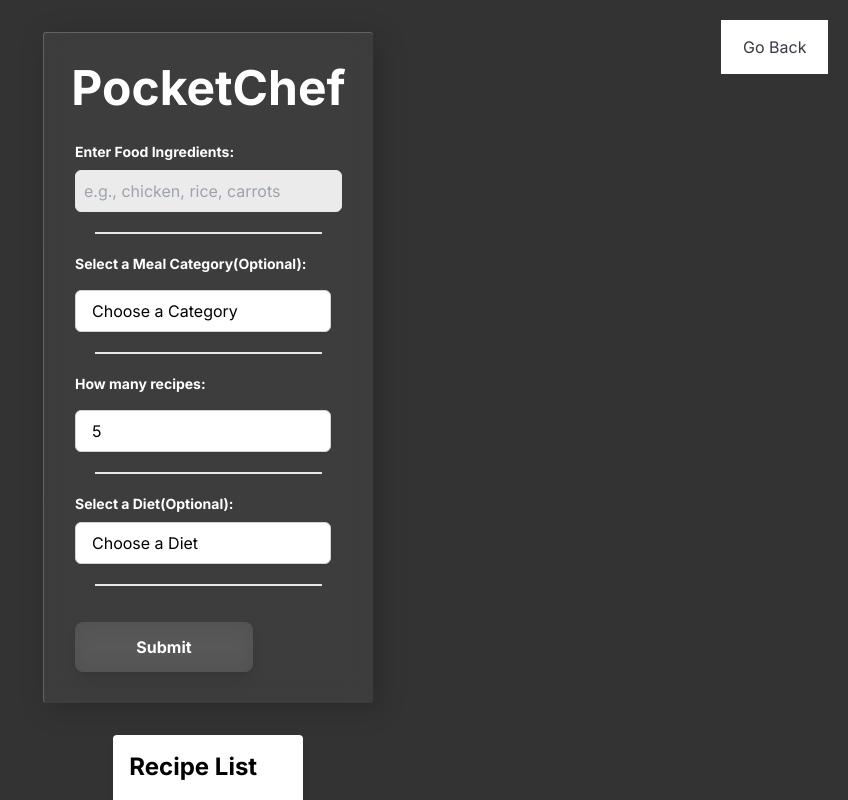
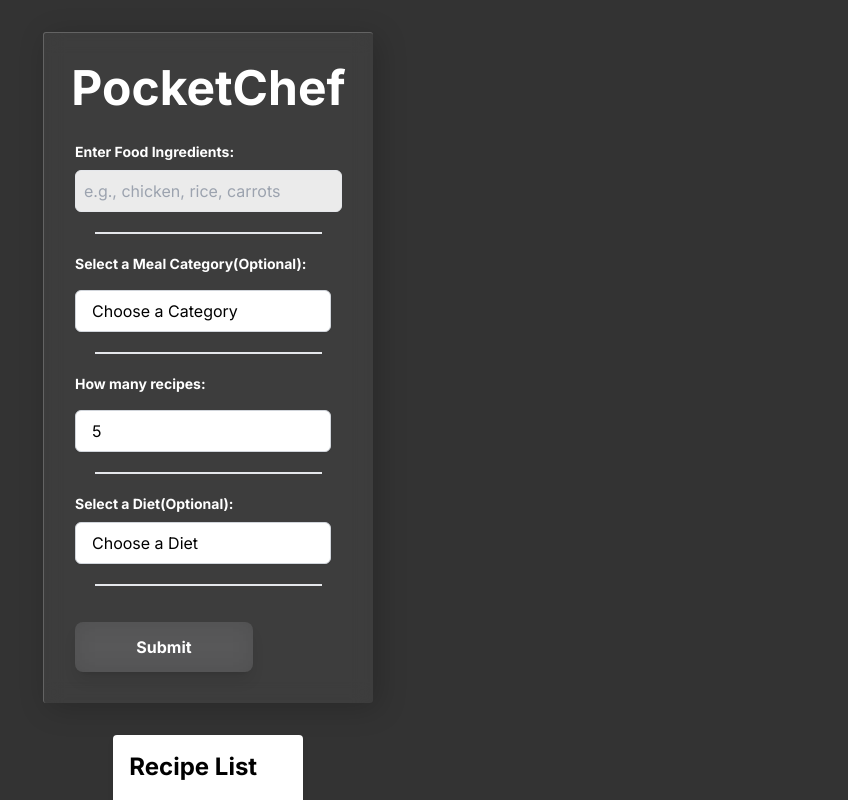
Before and after one commit to Skye967/PocketChef, a Next.js app: page /chef in a window 1280 px wide. Shown: the whole page, without its empty margins (432-1280 px from the left). Built offline with nearby package versions, Linux system fonts and the light colour scheme.

Commit message:
testing deployment

```diff
--- a/app/chef/page.tsx
+++ b/app/chef/page.tsx
@@ -9,12 +9,11 @@ import RecipeForm from '../components/RecipeForm';
 import { Recipe } from '../util/constants';
 import { RecipeListConstructor } from '../util/chatGPTParser';
 
-type ChefProps = {
-  flip: () => void
-}
+// type ChefProps = {
+//   flip: () => void
+// }
 
-
-const Home: React.FC<ChefProps> = ({ flip }) => {
+const Home: React.FC = () => {
   const [recipeList, setRecipeList] = useState<Recipe[] | null>(null);
   const [isLoading, setIsLoading] = useState(false);
   const [error, setError] = useState<string | null>(null);
@@ -99,9 +98,9 @@ const Home: React.FC<ChefProps> = ({ flip }) => {
 
   return (
     <main className='chef'>
-      <button className='back-89' onClick={flip}>
+      {/* <button className='back-89' onClick={flip}>
         Go Back
-      </button>
+      </button> */}
       <RecipeForm onSubmit={HandleSubmit} />
       {!isLoading && error && <ErrorMessage message={error} />}
       {isLoading ? (
--- a/app/home/page.tsx
+++ b/app/home/page.tsx
@@ -7,8 +7,7 @@ import secondLayer from '../../public/background/second.png'
 import thirdLayer from '../../public/background/third.png'
 import fourthLayer from '../../public/background/fourth.png'
 import TextLoop from '../components/TextLoop'
-import { useEffect, useState } from 'react';
-import Link from 'next/link'
+import { useEffect } from 'react';
 import useImagePreloader from '../hooks/useImagePreloader';
 import Spinner from '../components/spinner';
 import { isMobile } from 'react-device-detect';
```
